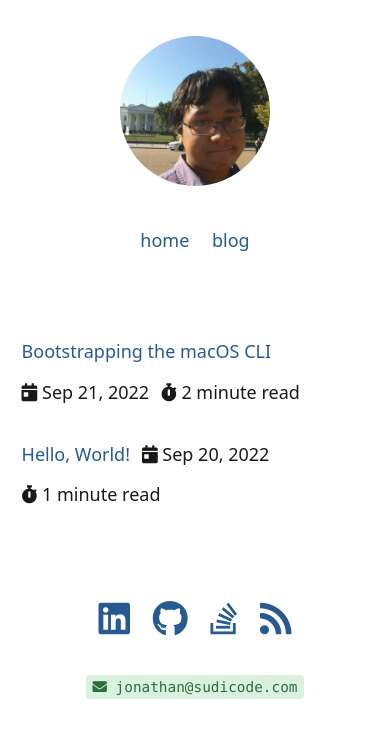
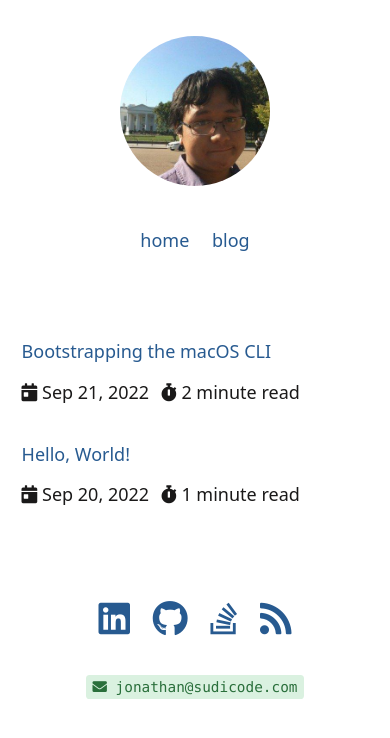
Before and after one commit to jsudiaman/jsudiaman.github.io, a Jekyll site: the page built from blog.md, in a window 390 px wide. Shown: the top 738 px of the page. Built offline with Jekyll 4.4.1, drawn with Linux system fonts in a browser that asks for light colours.

Commit message:
Mobile friendly :)

```diff
--- a/_layouts/default.html
+++ b/_layouts/default.html
@@ -13,6 +13,13 @@
     <link rel="stylesheet" href="/vendor/fontawesome/css/all.min.css">
     <link rel="stylesheet" href="/vendor/tacit/tacit-css-1.5.3.min.css">
     <link rel="stylesheet" href="/vendor/highlight/styles/xcode.min.css">
+    <style>
+        @media (max-width: 767px) {
+            td.blog-post-title {
+                min-width: 100vw;
+            }
+        }
+    </style>
 </head>
 <body>
 <section>
--- a/blog.md
+++ b/blog.md
@@ -6,7 +6,7 @@ title: Blog
 <table>
     {% for post in site.posts %}
         <tr>
-            <td><a href="{{ post.url }}">{{ post.title }}</a></td>
+            <td class="blog-post-title"><a href="{{ post.url }}">{{ post.title }}</a></td>
             <td><i class="fas fa-calendar-day"></i> {{ post.date | date: site.date_format }}</td>
             <td><i class="fas fa-stopwatch"></i> {{ post.content | number_of_words | divided_by: site.estimated_wpm }} minute read</td>
         </tr>
```
